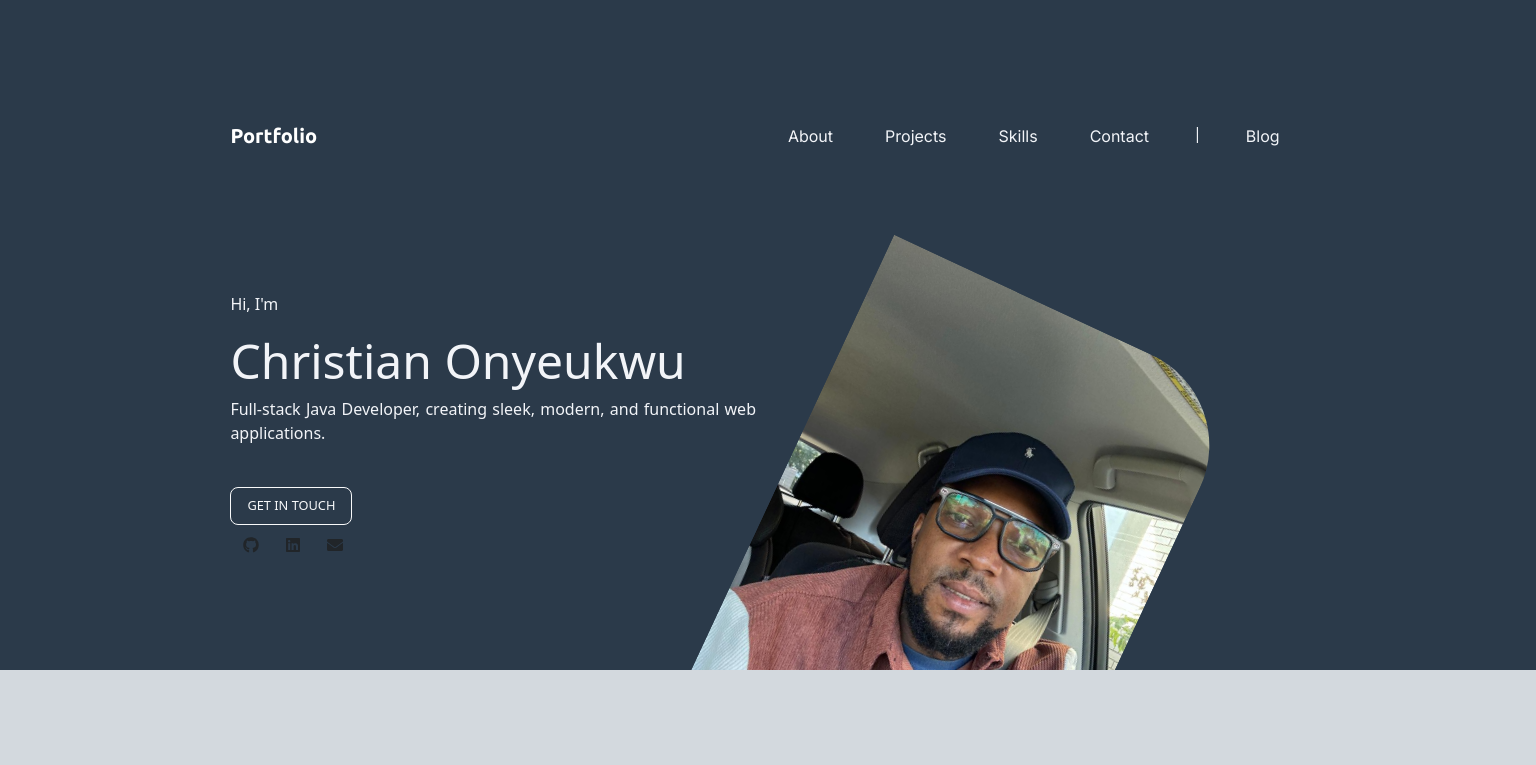
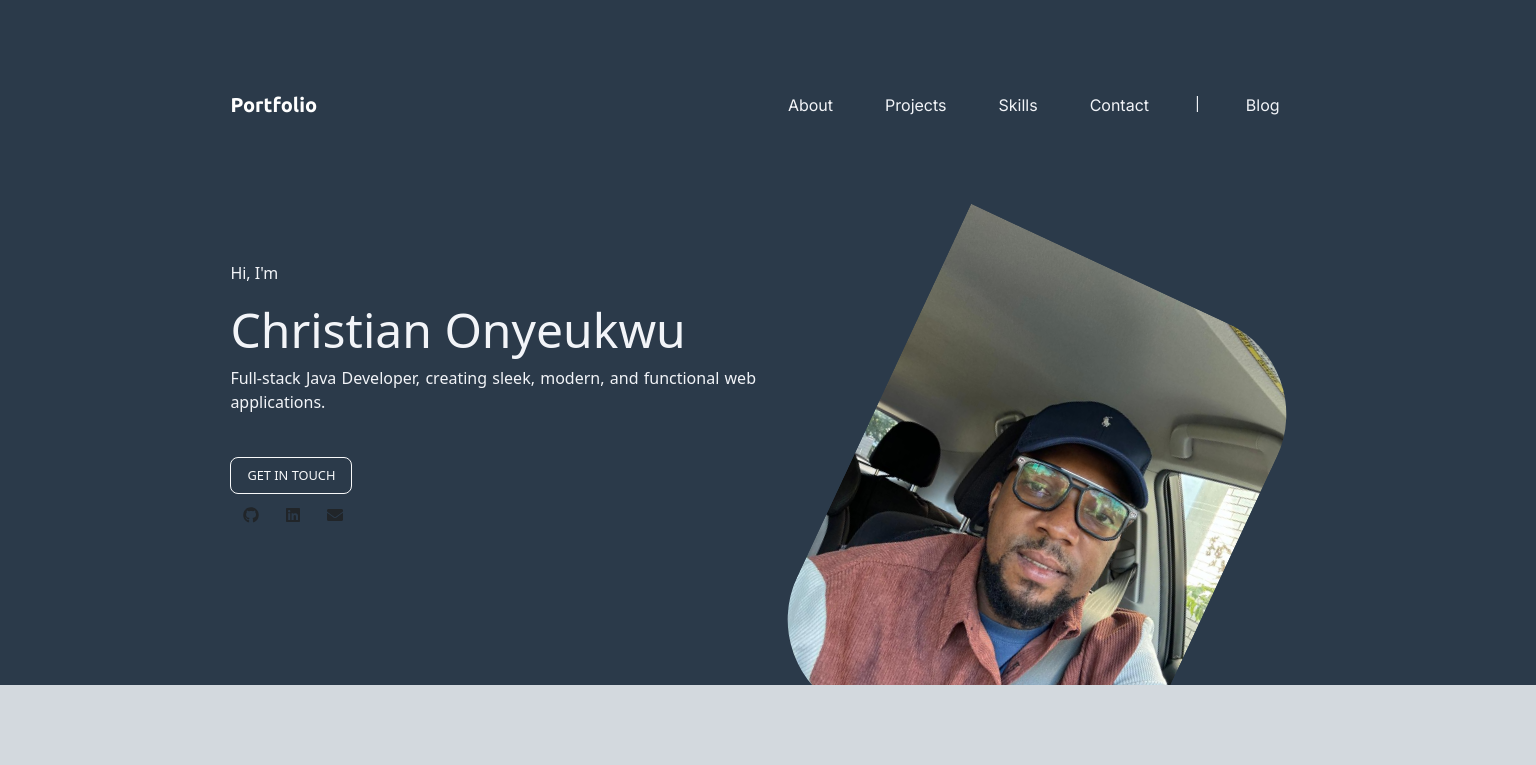
Before and after one commit to christianRibig5/christian_portfolio, a React (Vite) app: page / in a window 1536 px wide. Shown: the top 765 px of the page. Built offline with nearby package versions, Linux system fonts and the light colour scheme.

Commit message:
modified css

```diff
--- a/src/styles.css
+++ b/src/styles.css
@@ -84,7 +84,7 @@ p {
 
 /* title section*/
 #title .container-fluid {
-  padding: 7% 15% 7%;
+  padding: 5% 15% 10%;
 }
 
 .big-heading {
@@ -96,6 +96,7 @@ p {
   width: 25%;
   height: auto;
   border-top-right-radius: 100px;
+  border-bottom-left-radius: 100px;
   background-color: transparent;
   display: block;
   -webkit-transform: rotate(25deg);
@@ -172,13 +173,7 @@ p {
   }
 }
 
-@media (min-width: 1440px) {
-  .title-image {
-    right: 25%;
-    width: 25%;
-    /* Optional fine-tuning */
-  }
-}
+
 
 /* Recommendation*/
 .recommendation-wrapper {
```
